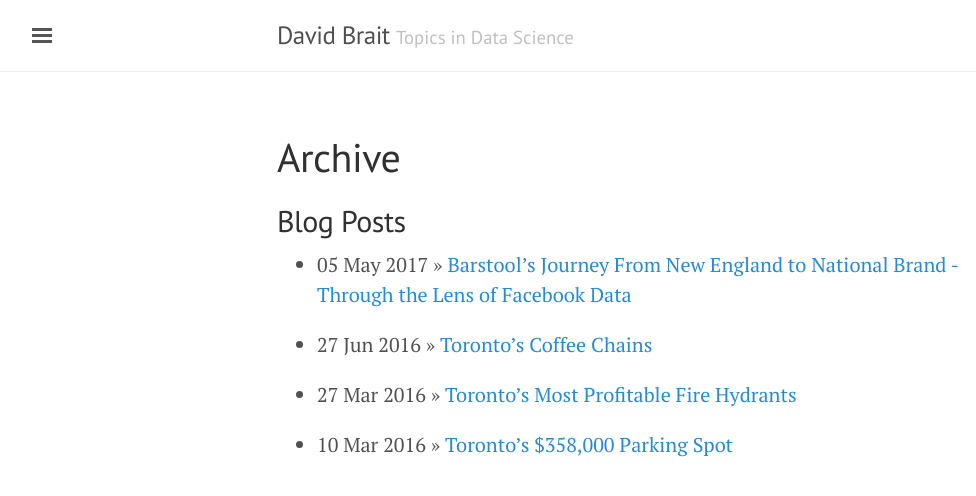
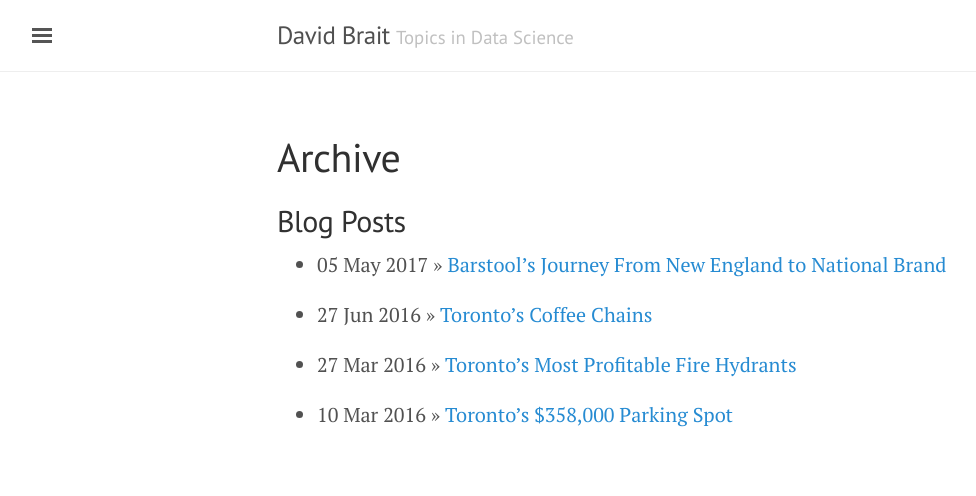
Before and after one commit to dbrait/dbrait-blog, a Jekyll site: the page built from archive.md, in a window 1280 px wide. Shown: the top 496 px of the page, without its empty margins (3-979 px from the left). Built offline with Jekyll 4.4.1, drawn with Linux system fonts in a browser that asks for light colours.

Commit message:
Update 2017-05-05-Barstool's-Journey-From-New-England-to-National-Brand.md

```diff
--- a/_posts/2017-05-05-Barstool's-Journey-From-New-England-to-National-Brand.md
+++ b/_posts/2017-05-05-Barstool's-Journey-From-New-England-to-National-Brand.md
@@ -1,11 +1,11 @@
 ---
 layout: post
-title: "Barstool's Journey From New England to National Brand - Through the Lens of Facebook Data"
+title: "Barstool's Journey From New England to National Brand"
 author: "David Brait"
 date: "Friday, May 5, 2017"
 ---
 
-(All of the data referenced in the graphs below was collected from the main barstoolsports Facebook page)
+##(All of the data referenced in the graphs below was collected from the main barstoolsports Facebook page)
 
 By the beginning of 2013 Barstool Sports had started to become a mainstream fixture in New England.  After years of toiling in obscurity they had become synonymous with the <a href="http://www.dailymail.co.uk/news/article-2124843/Blackout-parties-Inside-massive-drink-fueled-raves-attract-students-US.html">Northeast college experience</a>, an unapologetic champion for local teams and a convenient <a href="http://boston.cbslocal.com/2011/08/12/barstool-founder-defends-posting-naked-photos-of-tom-bradys-son/> punching bag</a> for the local news.
 
```
